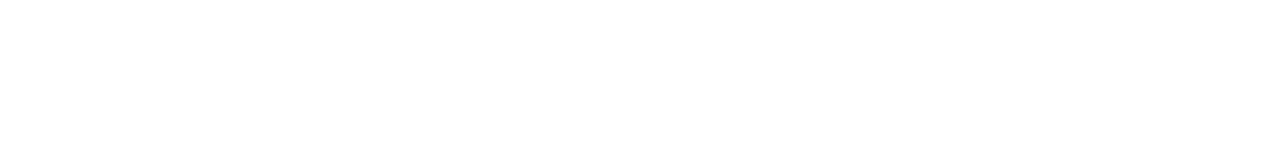
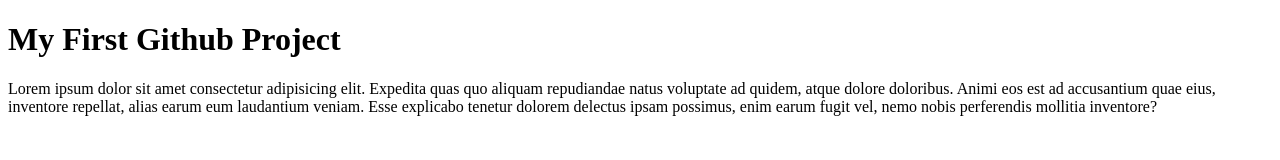
Before and after one commit to developerosman1/my-first-github-repo, a plain HTML site: page index.html in a window 1280 px wide. Drawn offline with Linux system fonts and the light colour scheme.

Commit message:
second commit

```diff
--- a/index.html
+++ b/index.html
@@ -6,6 +6,7 @@
     <title>First Github Project</title>
 </head>
 <body>
-
+    <h1>My First Github Project</h1>
+    <p>Lorem ipsum dolor sit amet consectetur adipisicing elit. Expedita quas quo aliquam repudiandae natus voluptate ad quidem, atque dolore doloribus. Animi eos est ad accusantium quae eius, inventore repellat, alias earum eum laudantium veniam. Esse explicabo tenetur dolorem delectus ipsam possimus, enim earum fugit vel, nemo nobis perferendis mollitia inventore?</p>
 </body>
 </html>
```
